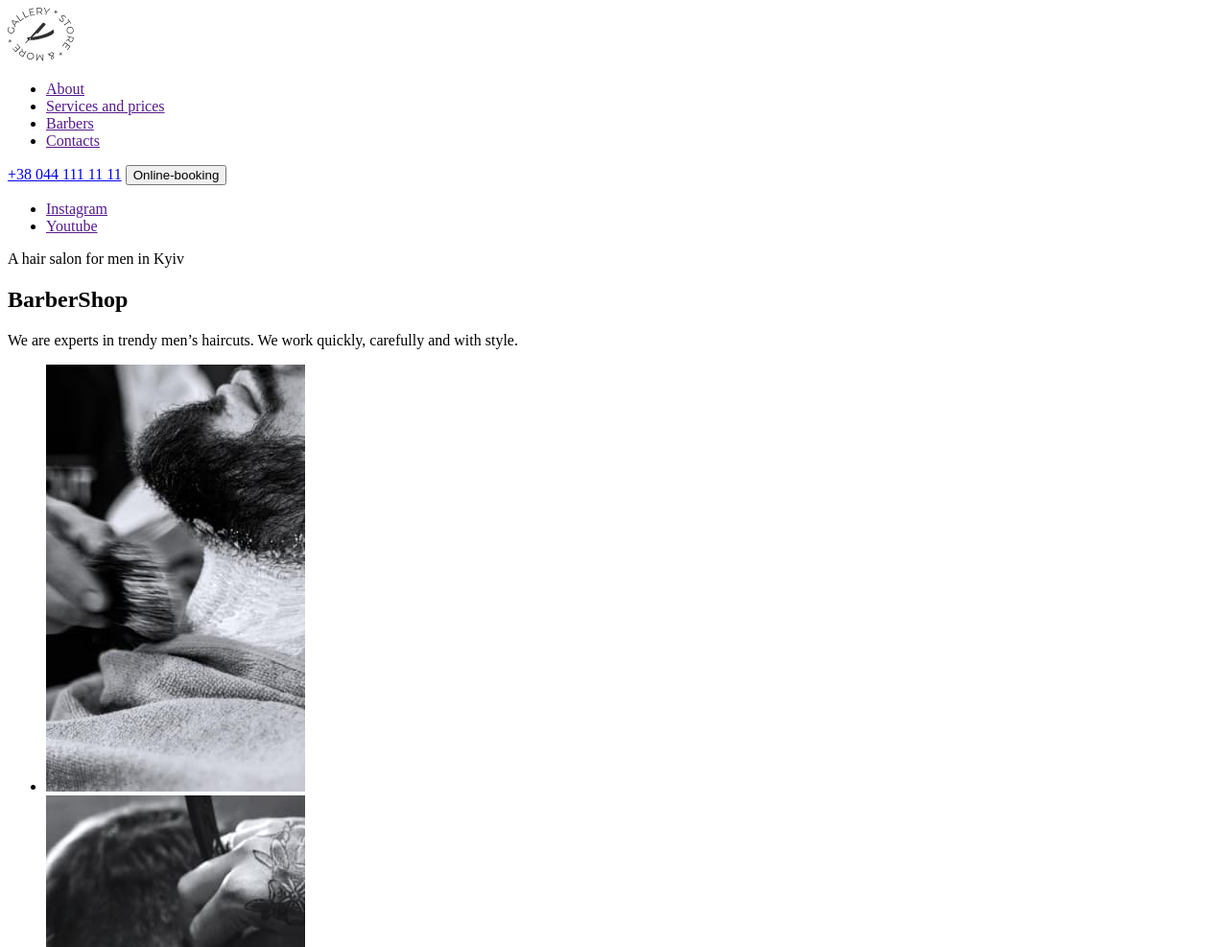
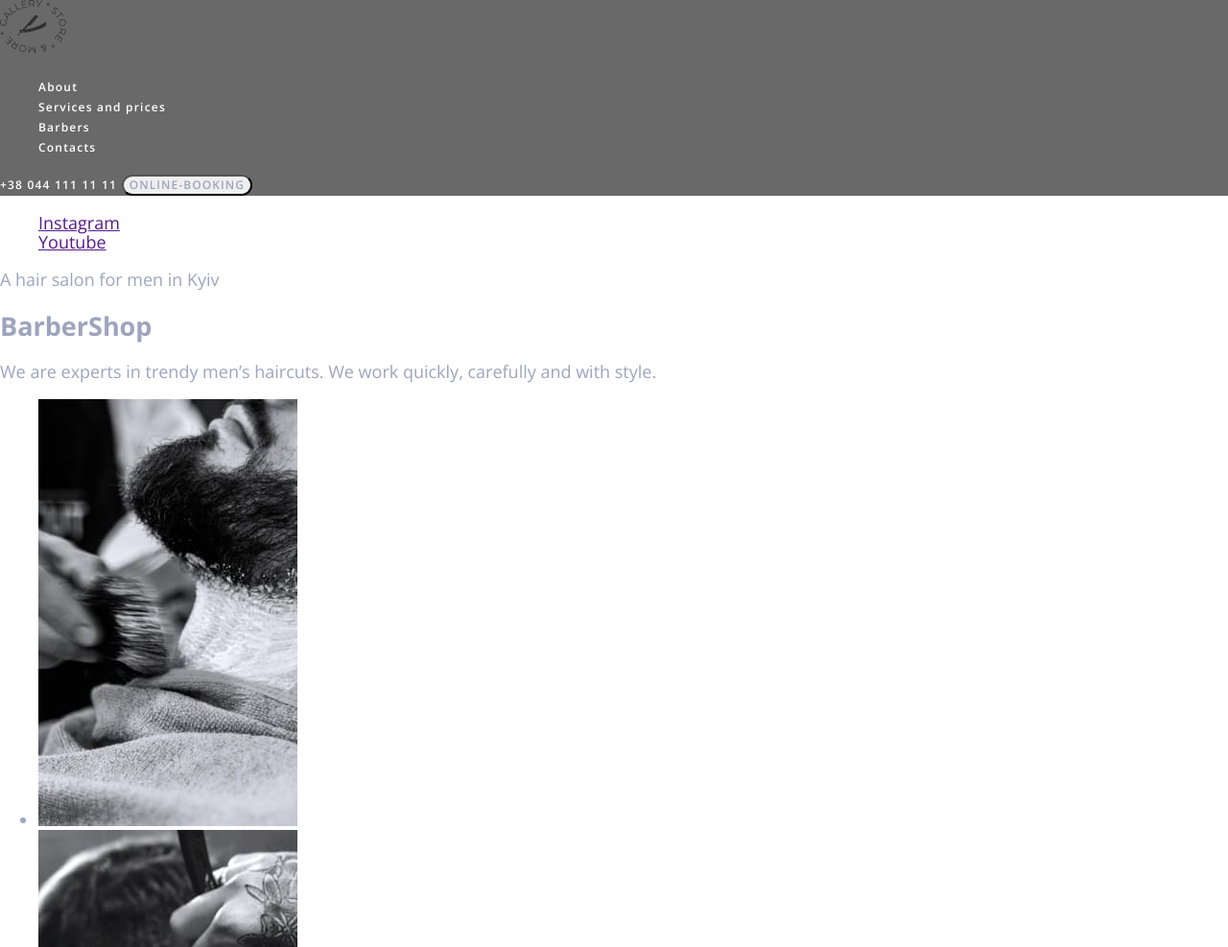
Before and after one commit to Bigtoxa766/training-barber-shop, a plain HTML site: page index.html in a window 1280 px wide. Shown: the top 987 px of the page at 96% size. Drawn offline with nearby package versions, Linux system fonts and the light colour scheme.

Commit message:
css: header, navigation

```diff
--- /dev/null
+++ b/css/style.css
@@ -0,0 +1,64 @@
+:root{
+  --accent-color:#FF6C00;
+  --main-text-color: #9DA4BD;
+  --secondary-text-color: #555555;
+  --header--text-color: #303030;
+  --header-text-invrsion-color: #FFFFFF;
+}
+
+
+
+body{
+    font-family: 'Open Sans';
+    font-style: normal;
+    font-weight: 400;
+    font-size: 18px;
+    color: var(--main-text-color)
+}
+.list{
+  list-style: none;
+}
+.link{
+  text-decoration: none;
+}
+.link:hover, .link:focus{
+  color: var(--accent-color)
+}
+.btn {
+  font-family: inherit;
+  cursor: pointer;
+}
+.btn:hover, .btn:focus{
+  color: var(--accent-color)
+}
+header{
+  background-color: dimgray;
+}
+
+/* navigation */
+.nav-link{
+    font-weight: 600;
+    font-size: 12px;
+    line-height: 1.33;
+    letter-spacing: 0.1em;
+    color:var(--header-text-invrsion-color)
+}
+.nav-tel{
+    font-weight: 600;
+    font-size: 12px;
+    line-height: 16px;
+    letter-spacing: 0.1em;
+    text-transform: uppercase;
+    color: var(--header-text-invrsion-color)
+}
+.nav-btn{
+    font-weight: 600;
+    font-size: 12px;
+    line-height: 16px;
+    letter-spacing: 0.09em;
+    text-transform: uppercase;
+    color: var(--header-text-invrsion-color)
+
+    border: 1px solid #FF6C00;
+    border-radius: 25px;
+}
--- a/index.html
+++ b/index.html
@@ -5,24 +5,30 @@
   <meta http-equiv="X-UA-Compatible" content="IE=edge">
   <meta name="viewport" content="width=device-width, initial-scale=1.0">
   <title>BarberShop</title>
+  <link rel="preconnect" href="https://fonts.googleapis.com">
+  <link rel="preconnect" href="https://fonts.gstatic.com" crossorigin>
+  <link href="https://fonts.googleapis.com/css2?family=Open+Sans:wght@400;600;700&family=Raleway:wght@700&display=swap"
+    rel="stylesheet">
+  <link rel="stylesheet" href="https://cdnjs.cloudflare.com/ajax/libs/modern-normalize/1.1.0/modern-normalize.min.css">
+  <link rel="stylesheet" href="./css/style.css">
 </head>
 <body>
   <header>
     <a href=""><img src="./images/Logo.svg" alt="site_logo"></a>
     <nav>
-      <ul>
-        <li><a href="">About</a></li>
-        <li><a href="">Services and prices</a></li>
-        <li><a href="">Barbers</a></li>
-        <li><a href="">Contacts</a></li>
+      <ul class="nav list">
+        <li><a class="nav-link link" href="">About</a></li>
+        <li><a class="nav-link link" href="">Services and prices</a></li>
+        <li><a class="nav-link link" href="">Barbers</a></li>
+        <li><a class="nav-link link" href="">Contacts</a></li>
       </ul>
-      <a href="tel:+380441111111">+38 044 111 11 11</a>
-      <button type="button">Online-booking</button>
+      <a class="link nav-tel" href="tel:+380441111111">+38 044 111 11 11</a>
+      <button class="nav-btn btn" type="button">Online-booking</button>
     </nav>
   </header>
   <main>
     <section>
-      <ul>
+      <ul class="list" >
         <li><a href="" target="_blank" rel="noopener noreferrer nofollow">Instagram</a></li>
         <li><a href="" target="_blank" rel="noopener noreferrer nofollow">Youtube</a></li>
       </ul>
```
